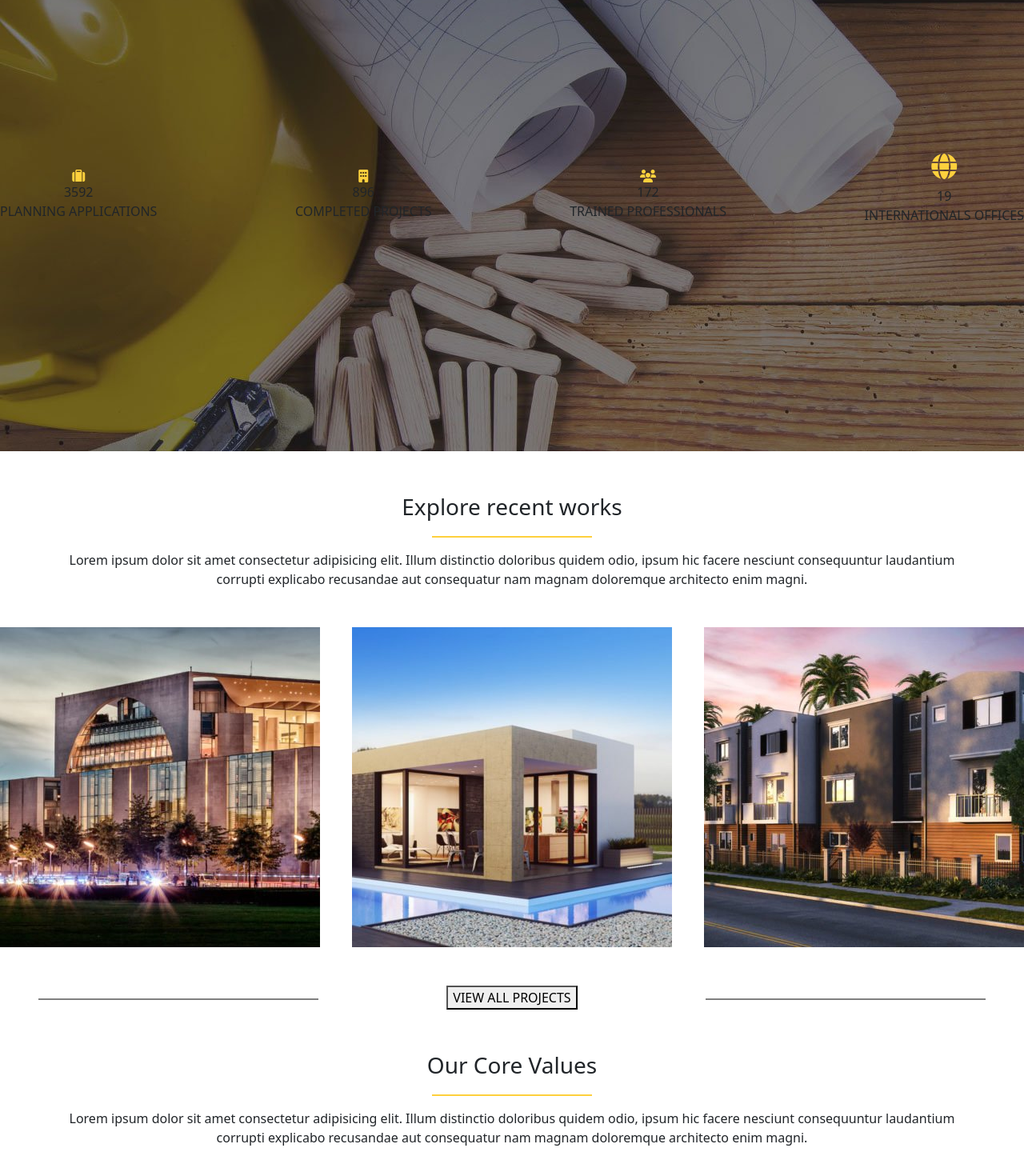
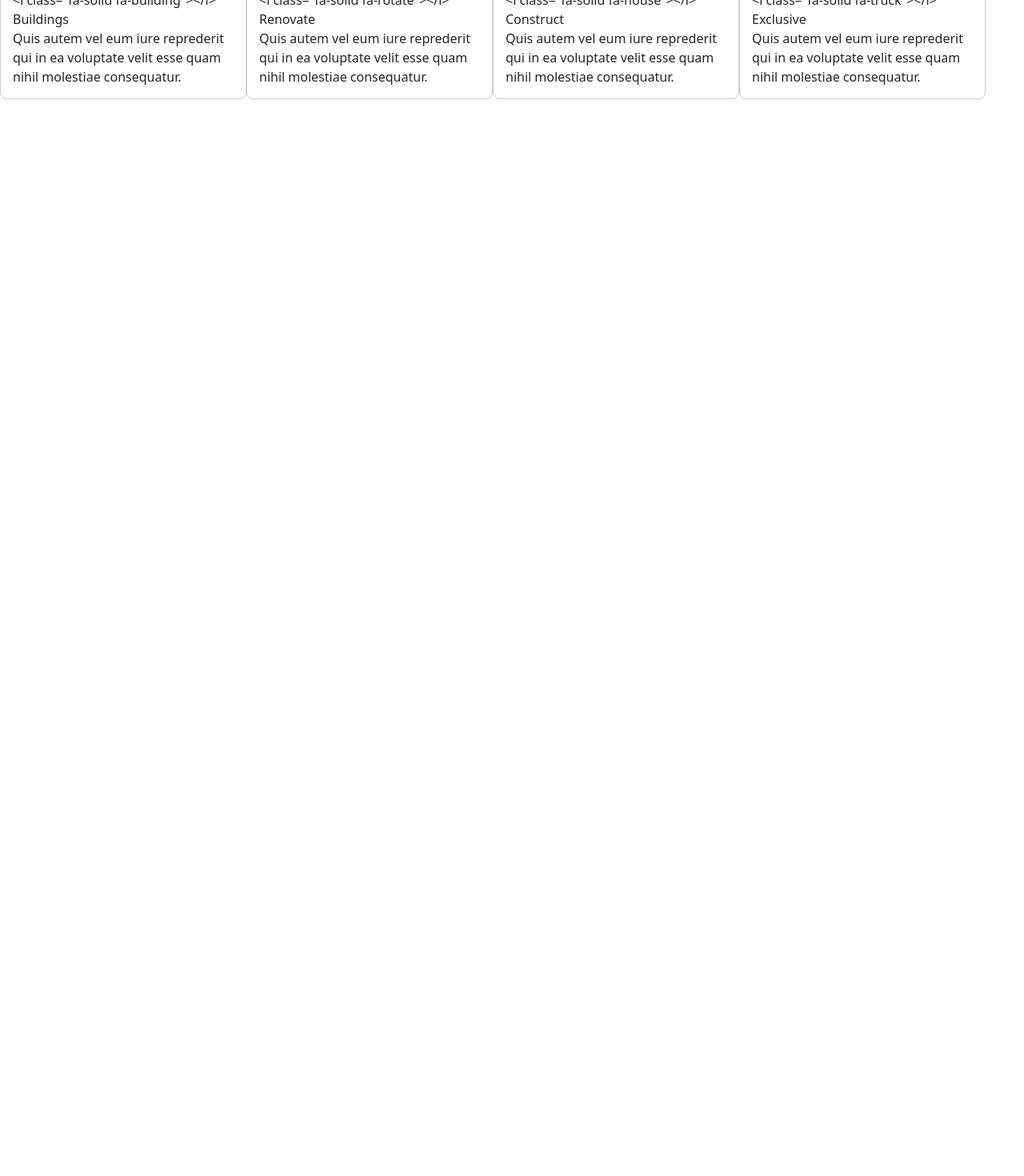
Before and after one commit to davidelunetta/proj-html-vuejs, a Vue app: page / in a window 1280 px wide. Shown: the part 1442-2912 px from the top of the page at 80% size. After the commit the page ends 1586 px from the top, so only its background shows below. Built offline with nearby package versions, Linux system fonts and the light colour scheme.

Commit message:
modified component

```diff
--- a/src/assets/style/card.scss
+++ b/src/assets/style/card.scss
@@ -40,19 +40,3 @@ $fa-font-path: '../webfonts';
 
 
         // AVADA NUMBERS //
-
-
-.home{
-    width: 100%;
-    height: 80vh;
-    // position: absolute;
-    // overflow: hidden;
-    background-image: url('/src/assets/img/home-244125289.jpg');
-    // box-shadow: 10px -30px -100px -30px rgb(255, 255, 255) inset, 0px 10px 20px -10px rgb(255, 255, 255) inset;
-}
-
-.line{
-  border: 1px solid grey;
-  width: 350px;
-  height: 1px;
-}
--- a/src/components/Card.vue
+++ b/src/components/Card.vue
@@ -1,4 +1,18 @@
 <template>
+  <div
+    class="pt-5 pb-5 d-flex flex-column justify-content-center align-items-center text-center"
+  >
+    <span class="fw-medium fs-3"> Specialists in modern construction </span>
+    <div class="separator mt-3"></div>
+    <div class="container mt-3">
+      <span class="text-center"
+        >Lorem ipsum dolor sit amet consectetur adipisicing elit. Illum
+        distinctio doloribus quidem odio, ipsum hic facere nesciunt consequuntur
+        laudantium corrupti explicabo recusandae aut consequatur nam magnam
+        doloremque architecto enim magni.
+      </span>
+    </div>
+  </div>
   <div class="d-flex flex-row justify-content-between align-items-center pe-5">
     <div v-for="item in myCard" class="my-card">
       <div class="logo">
@@ -12,83 +26,6 @@
           <span class="description">{{ item.descrizione }}</span>
         </div>
       </div>
-    </div>
-  </div>
-
-  <!-- AVADA NUMBER -->
-  <div class="home d-flex justify-content-between align-items-center">
-    <div class="d-flex flex-column align-items-center">
-      <i class="fa-solid fa-suitcase" style="color: #fed03d"></i>
-      <span class="fw-2">3592</span>
-      <span>PLANNING APPLICATIONS</span>
-    </div>
-    <div class="d-flex flex-column align-items-center">
-      <i class="fa-solid fa-building" style="color: #fed03d"></i>
-      <span>896</span>
-      <span>COMPLETED PROJECTS</span>
-    </div>
-    <div class="d-flex flex-column align-items-center">
-      <i class="fa-solid fa-users" style="color: #fed03d"></i>
-      <span>172</span>
-      <span>TRAINED PROFESSIONALS</span>
-    </div>
-    <div class="d-flex flex-column align-items-center">
-      <i class="fa-solid fa-globe fa-2xl" style="color: #fed03d"></i>
-      <span class="mt-4">19</span>
-      <span>INTERNATIONALS OFFICES</span>
-    </div>
-  </div>
-  <div
-    class="pt-5 pb-5 d-flex flex-column justify-content-center align-items-center text-center"
-  >
-    <span class="fw-medium fs-3"> Explore recent works </span>
-    <div class="separator mt-3"></div>
-    <div class="container mt-3">
-      <span class="text-center"
-        >Lorem ipsum dolor sit amet consectetur adipisicing elit. Illum
-        distinctio doloribus quidem odio, ipsum hic facere nesciunt consequuntur
-        laudantium corrupti explicabo recusandae aut consequatur nam magnam
-        doloremque architecto enim magni.
-      </span>
-    </div>
-  </div>
-  <div class="recent-works d-flex justify-content-between">
-    <div>
-      <img
-        src="../assets/img/project2-featured-15013609-400x400.jpg"
-        alt="project2"
-      />
-    </div>
-    <div>
-      <img
-        src="../assets/img/project1-featured-294276386-400x400.jpg"
-        alt="project1"
-      />
-    </div>
-    <div>
-      <img
-        src="../assets/img/project3-featured-189023420-400x400.jpg"
-        alt="project3"
-      />
-    </div>
-  </div>
-  <div class="d-flex justify-content-between mt-5">
-    <div class="line ms-5 mt-3"></div>
-    <a href="#"><button>VIEW ALL PROJECTS</button></a>
-    <div class="line me-5 mt-3"></div>
-  </div>
-  <div
-    class="pt-5 pb-5 d-flex flex-column justify-content-center align-items-center text-center"
-  >
-    <span class="fw-medium fs-3"> Our Core Values </span>
-    <div class="separator mt-3"></div>
-    <div class="container mt-3">
-      <span class="text-center"
-        >Lorem ipsum dolor sit amet consectetur adipisicing elit. Illum
-        distinctio doloribus quidem odio, ipsum hic facere nesciunt consequuntur
-        laudantium corrupti explicabo recusandae aut consequatur nam magnam
-        doloremque architecto enim magni.
-      </span>
     </div>
   </div>
 </template>
```
